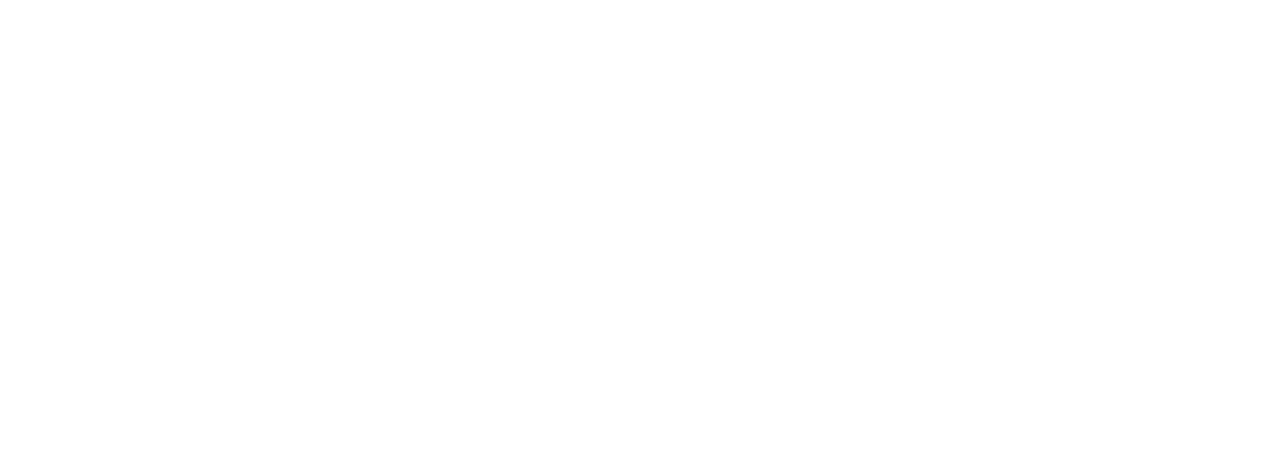
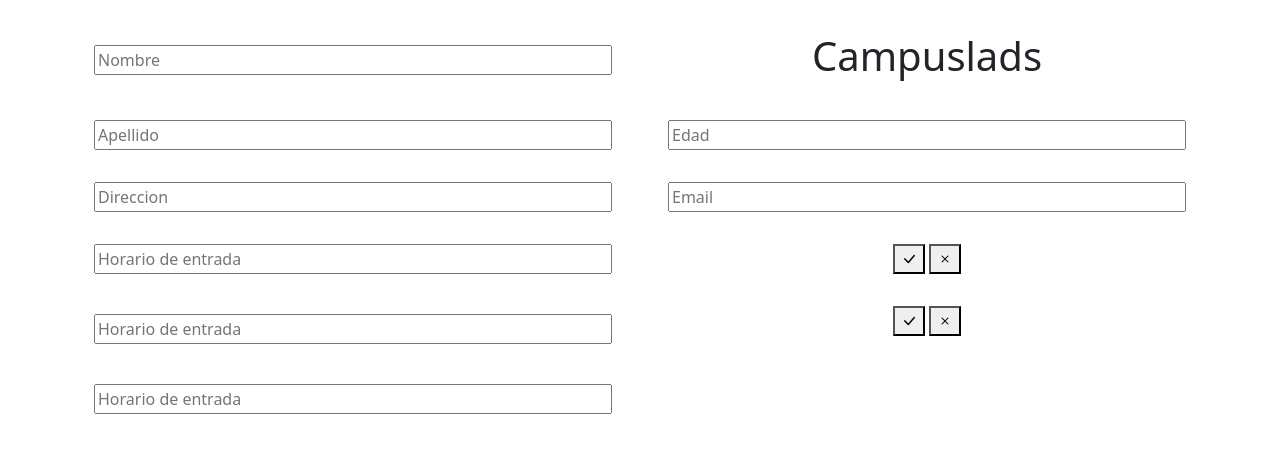
Before and after one commit to Novacord/crud-en-php, a PHP site: page / in a window 1280 px wide. Before the commit the part shown is empty. Shown: the top 453 px of the page. Run offline with PHP 8.4, Linux system fonts and the light colour scheme.

Commit message:
feat: :art: maquetacion del crud
falta algunos inputs del crud con bootrap

```diff
--- a/index.php
+++ b/index.php
@@ -2,14 +2,64 @@
 
 ?>
 <!DOCTYPE html>
-<html lang="en">
+<html lang="es">
 <head>
     <meta charset="UTF-8">
     <meta http-equiv="X-UA-Compatible" content="IE=edge">
     <meta name="viewport" content="width=device-width, initial-scale=1.0">
-    <title>Document</title>
+    <title>Crud</title>
+    <link href="https://cdn.jsdelivr.net/npm/bootstrap@5.3.0-alpha2/dist/css/bootstrap.min.css"
+    rel="stylesheet" integrity="sha384-aFq/bzH65dt+w6FI2ooMVUpc+21e0SRygnTpmBvdBgSdnuTN7QbdgL+OapgHtvPp"
+    crossorigin="anonymous">
+    <link rel="stylesheet" href="https://cdn.jsdelivr.net/npm/bootstrap-icons@1.10.5/font/bootstrap-icons.css">
+    <link rel="stylesheet" href="./style.css">
 </head>
 <body>
 
+    <section>
+        <div class="container text-center">
+            <div class="row row-invert">
+                <div class="col colCenter">
+                    <input type="text" placeholder="Nombre" name="identificacion" required>
+                </div>
+                <div class="col">
+                    <h1>Campuslads</h1>
+                </div>
+            </div>
+            <div class="row">
+                <div class="col">
+                    <input type="text" placeholder="Apellido" name="identificacion" required>
+                </div>
+                <div class="col">
+                    <input type="text" placeholder="Edad" name="identificacion" required>
+                </div>
+            </div>
+            <div class="row">
+                <div class="col">
+                    <input type="text" placeholder="Direccion" name="identificacion" required>
+                </div>
+                <div class="col">
+                    <input type="text" placeholder="Email" name="identificacion" required>
+                </div>
+            </div>
+            <div class="row">
+                <div class="col d-flex flex-column gap-2">
+                    <input type="text" placeholder="Horario de entrada" name="identificacion" required>
+                    <input type="text" placeholder="Horario de entrada" name="identificacion" required>
+                    <input type="text" placeholder="Horario de entrada" name="identificacion" required>
+                </div>
+                <div class="col gap-2">
+                    <div>
+                        <button><i class="bi bi-check-lg"></i></button>
+                        <button><i class="bi bi-x"></i></button>
+                    </div>
+                    <div>
+                        <button><i class="bi bi-check-lg"></i></button>
+                        <button><i class="bi bi-x"></i></button>
+                    </div>
+                </div>
+            </div>
+    </section>
+
 </body>
 </html>
--- /dev/null
+++ b/style.css
@@ -0,0 +1,33 @@
+section {
+    display: flex;
+    flex-direction: column;
+    align-items: center;
+    justify-content: center;
+}
+
+.row{
+    margin: 2rem 0;
+    gap: 2rem;
+}
+
+.col input{
+    width: 100%;
+    min-width: 300px;
+}
+
+.colCenter {
+    display: flex;
+    align-items: center;
+}
+
+.gap-2 > * + * {
+    margin-top: 2rem;
+}
+
+
+@media (max-width: 767px) {
+    .row-invert {
+      display: flex;
+      flex-direction: column-reverse;
+    }
+  }
```
